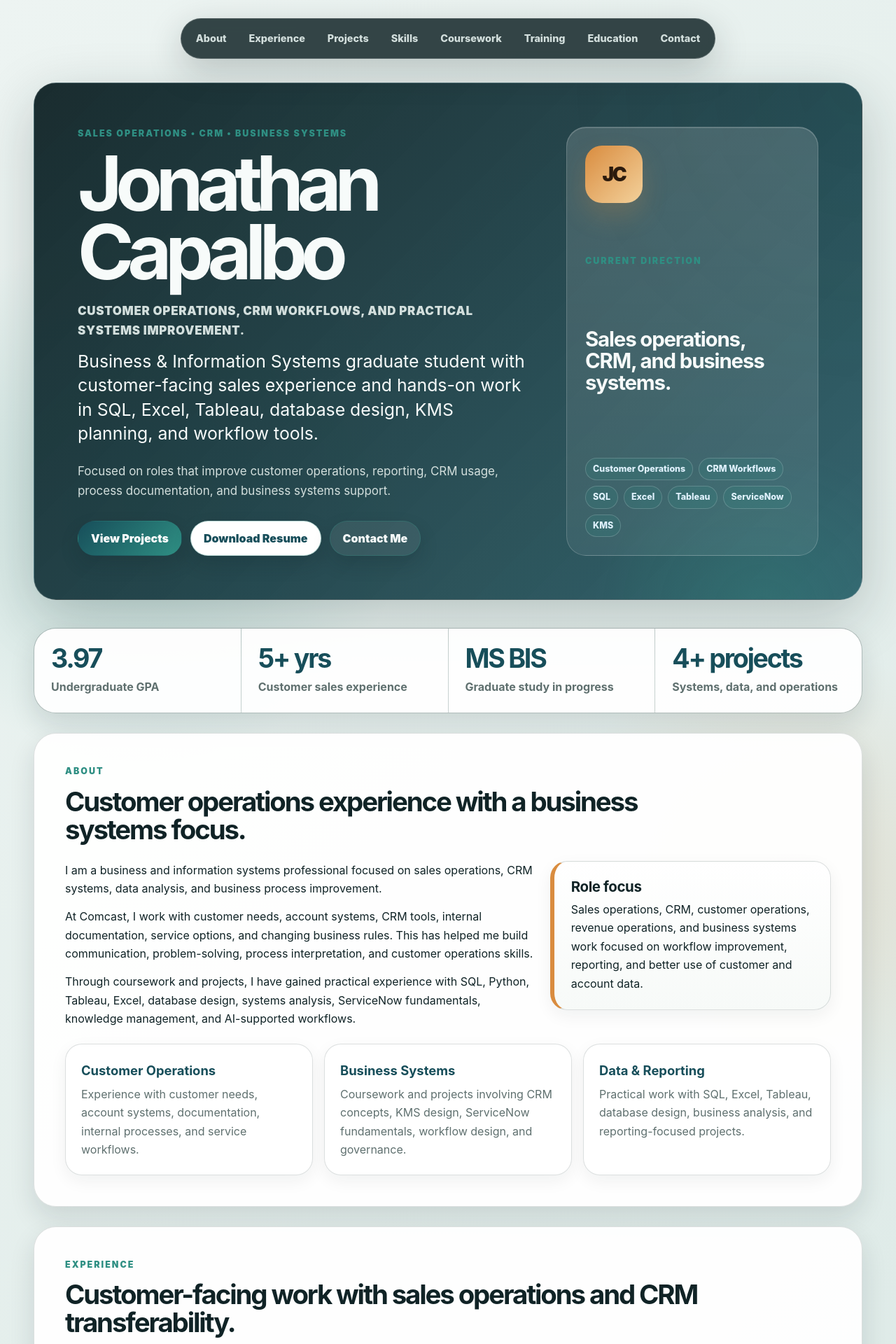
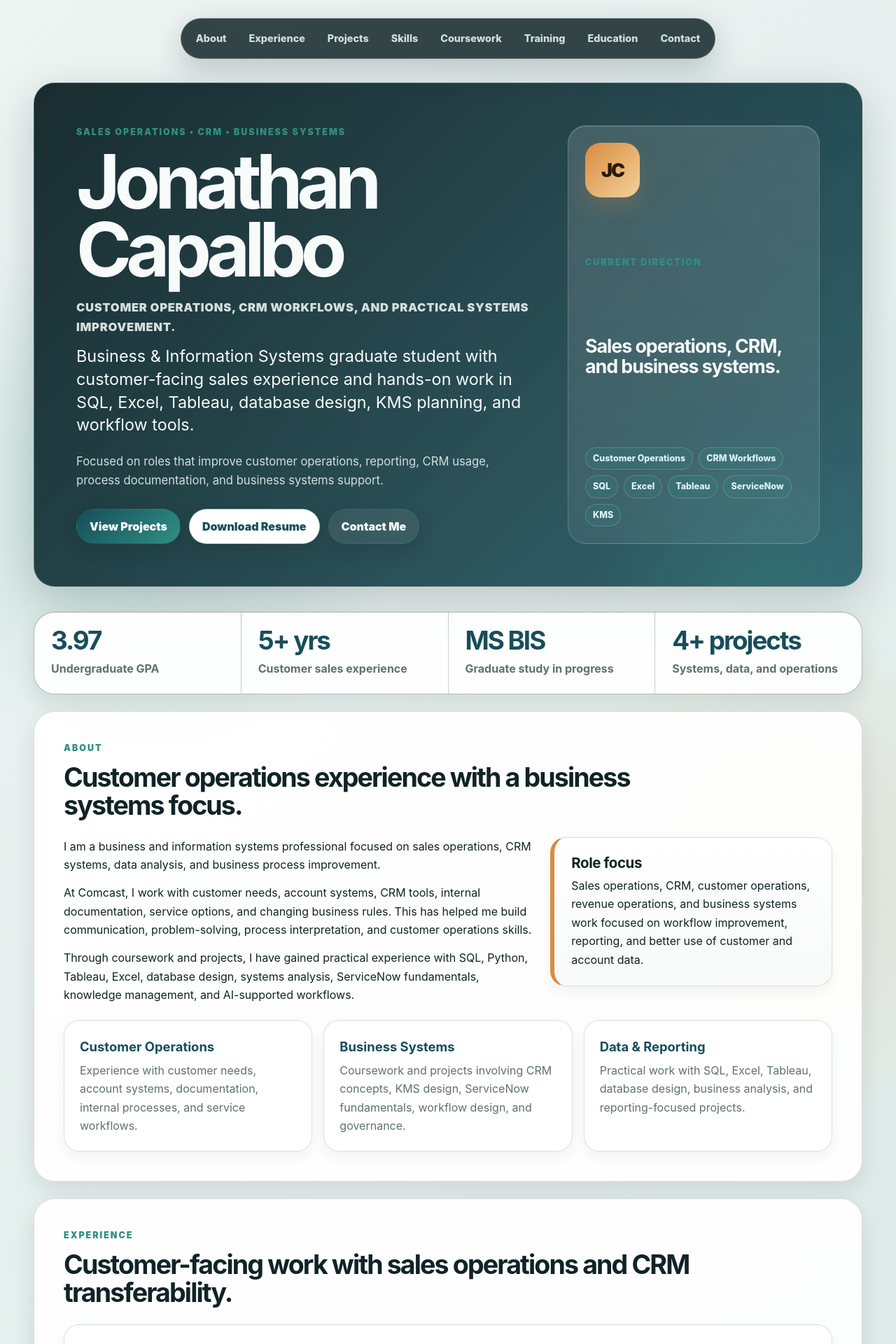
Before and after one commit to jon314159/JonathanCapalbo.me, a Jekyll site: the page index.html, which Jekyll copies as it is, in a window 1280 px wide. Shown: the top 1920 px of the page at 70% size. Built offline with Jekyll 4.4.1, drawn with Linux system fonts in a browser that asks for light colours.

Commit message:
Polish portfolio styling

```diff
--- a/assets/css/style.css
+++ b/assets/css/style.css
@@ -9,10 +9,10 @@
   --accent: #2f8f83;
   --accent-2: #174e5a;
   --accent-3: #d98c3f;
-  --shadow: 0 24px 80px rgba(16, 35, 38, 0.22);
-  --shadow-soft: 0 16px 36px rgba(16, 35, 38, 0.12);
-  --radius-xl: 32px;
-  --radius-lg: 24px;
+  --shadow: 0 20px 64px rgba(16, 35, 38, 0.20);
+  --shadow-soft: 0 12px 30px rgba(16, 35, 38, 0.10);
+  --radius-xl: 30px;
+  --radius-lg: 22px;
 }
 
 * { box-sizing: border-box; }
@@ -24,8 +24,8 @@
   line-height: 1.65;
   color: var(--text);
   background:
-    radial-gradient(circle at 16% 10%, rgba(47, 143, 131, 0.22), transparent 24rem),
-    radial-gradient(circle at 88% 18%, rgba(217, 140, 63, 0.16), transparent 22rem),
+    radial-gradient(circle at 16% 10%, rgba(47, 143, 131, 0.20), transparent 24rem),
+    radial-gradient(circle at 88% 18%, rgba(217, 140, 63, 0.14), transparent 22rem),
     linear-gradient(135deg, #edf4f2 0%, #dce9e6 46%, #f7f4ef 100%);
 }
 
@@ -35,8 +35,8 @@
   inset: 0;
   pointer-events: none;
   background-image:
-    linear-gradient(rgba(255, 255, 255, 0.04) 1px, transparent 1px),
-    linear-gradient(90deg, rgba(255, 255, 255, 0.04) 1px, transparent 1px);
+    linear-gradient(rgba(255, 255, 255, 0.035) 1px, transparent 1px),
+    linear-gradient(90deg, rgba(255, 255, 255, 0.035) 1px, transparent 1px);
   background-size: 52px 52px;
   mask-image: linear-gradient(to bottom, black, transparent 68%);
 }
@@ -67,7 +67,7 @@
   border-radius: 999px;
   background: rgba(16, 35, 38, 0.84);
   backdrop-filter: blur(18px);
-  box-shadow: 0 16px 50px rgba(16, 35, 38, 0.22);
+  box-shadow: 0 14px 42px rgba(16, 35, 38, 0.22);
 }
 
 nav a {
@@ -90,7 +90,7 @@
   overflow: hidden;
   border: 1px solid rgba(255, 255, 255, 0.16);
   border-radius: var(--radius-xl);
-  padding: clamp(28px, 5vw, 62px);
+  padding: clamp(30px, 5vw, 60px);
   color: var(--text-light);
   background:
     linear-gradient(135deg, rgba(16, 35, 38, 0.96), rgba(23, 78, 90, 0.86)),
@@ -105,10 +105,10 @@
   width: 520px;
   height: 520px;
   border-radius: 50%;
-  background: radial-gradient(circle, rgba(47, 143, 131, 0.28), transparent 66%);
+  background: radial-gradient(circle, rgba(47, 143, 131, 0.26), transparent 66%);
 }
 
-.hero-split { display: grid; grid-template-columns: minmax(0, 1.35fr) minmax(300px, 0.65fr); gap: clamp(24px, 4vw, 48px); align-items: stretch; }
+.hero-split { display: grid; grid-template-columns: minmax(0, 1.38fr) minmax(300px, 0.62fr); gap: clamp(24px, 4vw, 46px); align-items: stretch; }
 .hero-copy, .hero-panel { position: relative; z-index: 1; }
 
 .eyebrow, .card-kicker, .panel-label, .education-card span {
@@ -121,48 +121,49 @@
 }
 
 h1, h2, h3, p { overflow-wrap: break-word; }
-h1 { max-width: 780px; font-size: clamp(3.25rem, 9vw, 6.8rem); line-height: 0.9; letter-spacing: -0.085em; margin: 0 0 22px; }
-h2 { font-size: clamp(1.6rem, 3vw, 2.4rem); line-height: 1.05; letter-spacing: -0.055em; margin: 0 0 18px; }
+h1 { max-width: 780px; font-size: clamp(3.25rem, 9vw, 6.7rem); line-height: 0.9; letter-spacing: -0.075em; margin: 0 0 22px; }
+h2 { font-size: clamp(1.6rem, 3vw, 2.35rem); line-height: 1.07; letter-spacing: -0.05em; margin: 0 0 18px; }
 h3 { margin: 0 0 8px; font-size: 1.12rem; letter-spacing: -0.02em; }
 p { margin: 0 0 14px; }
 p:last-child, li:last-child { margin-bottom: 0; }
 
-.tagline { max-width: 820px; font-size: clamp(1.18rem, 2vw, 1.55rem); line-height: 1.38; color: var(--text-light); margin-bottom: 24px; }
-.value-line { color: #f3d19b; font-weight: 900; letter-spacing: 0.04em; text-transform: uppercase; font-size: 0.86rem; margin-bottom: 12px; }
-.hero-copy > p:not(.tagline):not(.eyebrow) { max-width: 760px; color: var(--muted-light); font-size: 1.06rem; }
+.tagline { max-width: 820px; font-size: clamp(1.15rem, 1.85vw, 1.46rem); line-height: 1.4; color: var(--text-light); margin-bottom: 22px; }
+.value-line { color: #f3d19b; font-weight: 900; letter-spacing: 0.04em; text-transform: uppercase; font-size: 0.84rem; margin-bottom: 12px; }
+.hero-copy > p:not(.tagline):not(.eyebrow) { max-width: 760px; color: var(--muted-light); font-size: 1.04rem; }
 
 .hero-panel {
   display: flex;
   flex-direction: column;
   justify-content: space-between;
-  min-height: 360px;
-  padding: 26px;
+  min-height: 320px;
+  padding: 24px;
   border: 1px solid rgba(255, 255, 255, 0.18);
-  border-radius: 28px;
-  background: linear-gradient(180deg, rgba(255, 255, 255, 0.16), rgba(255, 255, 255, 0.07));
+  border-radius: 26px;
+  background: linear-gradient(180deg, rgba(255, 255, 255, 0.15), rgba(255, 255, 255, 0.07));
   box-shadow: inset 0 1px 0 rgba(255, 255, 255, 0.2);
 }
 
 .profile-mark {
   display: grid;
   place-items: center;
-  width: 82px;
-  height: 82px;
-  border-radius: 24px;
+  width: 78px;
+  height: 78px;
+  border-radius: 22px;
   color: #2b1a0d;
   background: linear-gradient(135deg, var(--accent-3), #f3d19b);
-  font-size: 1.75rem;
+  font-size: 1.68rem;
   font-weight: 950;
   letter-spacing: -0.08em;
-  box-shadow: 0 18px 36px rgba(217, 140, 63, 0.22);
+  box-shadow: 0 16px 30px rgba(217, 140, 63, 0.20);
 }
 
-.hero-panel h2 { color: var(--text-light); font-size: clamp(1.45rem, 2.3vw, 2rem); letter-spacing: -0.04em; }
+.hero-panel h2 { color: var(--text-light); font-size: clamp(1.4rem, 2.1vw, 1.9rem); letter-spacing: -0.04em; }
 .badge-list, .tag-row { display: flex; flex-wrap: wrap; gap: 8px; }
 .badge-list span, .tag-row span, .course-list span { display: inline-flex; align-items: center; min-height: 30px; padding: 5px 10px; border-radius: 999px; font-size: 0.78rem; font-weight: 800; }
 .badge-list span { color: #e0f2fe; background: rgba(47, 143, 131, 0.18); border: 1px solid rgba(255, 255, 255, 0.18); }
 
-.button-row, .project-actions { display: flex; flex-wrap: wrap; gap: 12px; margin-top: 28px; }
+.button-row { display: flex; flex-wrap: wrap; gap: 12px; margin-top: 26px; }
+.project-actions { display: flex; flex-wrap: wrap; gap: 12px; margin-top: 16px; }
 .button {
   display: inline-flex;
   align-items: center;
@@ -176,11 +177,11 @@
   text-decoration: none;
   font-weight: 900;
   white-space: nowrap;
-  box-shadow: 0 12px 26px rgba(16, 35, 38, 0.18);
+  box-shadow: 0 10px 22px rgba(16, 35, 38, 0.16);
   transition: transform 160ms ease, box-shadow 160ms ease, background 160ms ease;
 }
 
-.button:hover, .button:focus-visible { color: var(--text-light); background: rgba(255, 255, 255, 0.14); outline: none; transform: translateY(-2px); box-shadow: 0 16px 32px rgba(16, 35, 38, 0.24); }
+.button:hover, .button:focus-visible { color: var(--text-light); background: rgba(255, 255, 255, 0.14); outline: none; transform: translateY(-2px); box-shadow: 0 14px 28px rgba(16, 35, 38, 0.22); }
 .button.primary { background: linear-gradient(135deg, var(--accent-2), var(--accent)); color: #ffffff; border-color: transparent; }
 .button.primary:hover, .button.primary:focus-visible { background: linear-gradient(135deg, #123f49, #26766d); }
 .button.secondary { background: #ffffff; color: var(--accent-2); }
@@ -200,11 +201,11 @@
 }
 
 section {
-  margin: 28px 0;
+  margin: 24px 0;
   background: var(--surface);
   border: 1px solid var(--border);
   border-radius: var(--radius-xl);
-  padding: clamp(26px, 4vw, 44px);
+  padding: clamp(26px, 4vw, 42px);
   box-shadow: var(--shadow-soft);
 }
 
@@ -213,9 +214,8 @@
 .section-heading p:not(.eyebrow) { color: var(--muted); font-size: 1.03rem; }
 
 .stats-strip { display: grid; grid-template-columns: repeat(4, 1fr); gap: 1px; overflow: hidden; padding: 0; background: var(--border); }
-.stats-strip div { padding: 24px; background: rgba(255, 255, 255, 0.96); transition: transform 180ms ease, box-shadow 180ms ease, border-color 180ms ease; }
-.stats-strip div:hover { transform: translateY(-4px); }
-.stats-strip strong { display: block; color: var(--accent-2); font-size: clamp(1.7rem, 3vw, 2.35rem); line-height: 1; letter-spacing: -0.06em; }
+.stats-strip div { padding: 22px 24px; background: rgba(255, 255, 255, 0.96); }
+.stats-strip strong { display: block; color: var(--accent-2); font-size: clamp(1.65rem, 3vw, 2.3rem); line-height: 1; letter-spacing: -0.055em; }
 .stats-strip span { display: block; margin-top: 8px; color: var(--muted); font-weight: 750; }
 
 .two-column { display: grid; grid-template-columns: minmax(0, 1.4fr) minmax(280px, 0.6fr); gap: 24px; align-items: start; }
@@ -223,7 +223,7 @@
   border: 1px solid var(--border);
   border-radius: var(--radius-lg);
   background: linear-gradient(180deg, #ffffff, #f7faf8);
-  box-shadow: 0 8px 24px rgba(16, 35, 38, 0.06);
+  box-shadow: 0 8px 20px rgba(16, 35, 38, 0.055);
   transition: transform 180ms ease, box-shadow 180ms ease, border-color 180ms ease;
 }
 
@@ -240,8 +240,9 @@
 
 .project-grid { display: grid; grid-template-columns: repeat(6, 1fr); gap: 18px; align-items: start; }
 .project-card { grid-column: span 3; position: relative; overflow: hidden; min-height: 0; padding: 24px; align-self: start; }
-.project-card::after { content: ""; position: absolute; inset: auto -20% -34% auto; width: 220px; height: 220px; border-radius: 50%; background: radial-gradient(circle, rgba(47, 143, 131, 0.14), transparent 68%); }
-.project-card:hover, .skill-column:hover, .education-card:hover, .course-card:hover, .proof-card:hover { transform: translateY(-4px); border-color: rgba(23, 78, 90, 0.28); box-shadow: 0 20px 44px rgba(16, 35, 38, 0.12); }
+.project-card > * { position: relative; z-index: 1; }
+.project-card::after { content: ""; position: absolute; z-index: 0; inset: auto -20% -34% auto; width: 220px; height: 220px; border-radius: 50%; background: radial-gradient(circle, rgba(47, 143, 131, 0.12), transparent 68%); }
+.project-card:hover, .skill-column:hover, .education-card:hover, .course-card:hover, .proof-card:hover { transform: translateY(-3px); border-color: rgba(23, 78, 90, 0.28); box-shadow: 0 16px 34px rgba(16, 35, 38, 0.11); }
 .featured-card { grid-column: span 6; min-height: 230px; color: var(--text-light); background: linear-gradient(135deg, rgba(16, 35, 38, 0.96), rgba(23, 78, 90, 0.88)), radial-gradient(circle at 80% 20%, rgba(47, 143, 131, 0.28), transparent 28rem); border-color: rgba(47, 143, 131, 0.18); }
 .featured-card p { color: var(--muted-light); }
 .featured-card h3 { color: #ffffff; font-size: 1.55rem; }
@@ -267,21 +268,21 @@
 
 .cta-section { display: flex; align-items: center; justify-content: space-between; gap: 24px; color: var(--text-light); background: linear-gradient(135deg, rgba(23, 78, 90, 0.96), rgba(47, 143, 131, 0.88)), radial-gradient(circle at top right, rgba(255, 255, 255, 0.2), transparent 20rem); border-color: rgba(255, 255, 255, 0.18); }
 .cta-section h2, .cta-section .eyebrow, .cta-section p { color: #ffffff; }
-.cta-section .button, .cta-section .button.primary { flex: 0 0 auto; min-width: 190px; background: #ffffff; color: var(--accent-2); border: 1px solid rgba(255, 255, 255, 0.9); box-shadow: 0 14px 30px rgba(16, 35, 38, 0.22); }
+.cta-section .button, .cta-section .button.primary { flex: 0 0 auto; min-width: 190px; background: #ffffff; color: var(--accent-2); border: 1px solid rgba(255, 255, 255, 0.9); box-shadow: 0 12px 26px rgba(16, 35, 38, 0.20); }
 .cta-section .button:hover, .cta-section .button:focus-visible, .cta-section .button.primary:hover, .cta-section .button.primary:focus-visible { background: #f7faf8; color: #123f49; }
 
 .contact-section { display: grid; grid-template-columns: minmax(0, 0.9fr) minmax(320px, 1.1fr); gap: 24px; align-items: center; }
 .contact-cards { grid-template-columns: 1fr; }
-.contact-cards a, .contact-cards span { display: flex; align-items: center; justify-content: space-between; gap: 12px; padding: 18px 20px; border: 1px solid var(--border); border-radius: 18px; background: #ffffff; text-decoration: none; font-weight: 850; box-shadow: 0 8px 22px rgba(16, 35, 38, 0.06); }
+.contact-cards a, .contact-cards span { display: flex; align-items: center; justify-content: space-between; gap: 12px; padding: 18px 20px; border: 1px solid var(--border); border-radius: 18px; background: #ffffff; text-decoration: none; font-weight: 850; box-shadow: 0 8px 20px rgba(16, 35, 38, 0.06); }
 .contact-cards a::after { content: "↗"; opacity: 0.65; }
 .contact-cards a[href^="mailto"]::after { content: "Email"; font-size: 0.8rem; text-transform: uppercase; letter-spacing: 0.1em; }
 
-.hero-copy, .hero-panel, section { animation: riseIn 550ms ease both; }
-main section:nth-of-type(2) { animation-delay: 80ms; }
-main section:nth-of-type(3) { animation-delay: 140ms; }
-main section:nth-of-type(4) { animation-delay: 200ms; }
-main section:nth-of-type(5) { animation-delay: 260ms; }
-@keyframes riseIn { from { opacity: 0; transform: translateY(16px); } to { opacity: 1; transform: translateY(0); } }
+.hero-copy, .hero-panel, section { animation: riseIn 500ms ease both; }
+main section:nth-of-type(2) { animation-delay: 70ms; }
+main section:nth-of-type(3) { animation-delay: 120ms; }
+main section:nth-of-type(4) { animation-delay: 170ms; }
+main section:nth-of-type(5) { animation-delay: 220ms; }
+@keyframes riseIn { from { opacity: 0; transform: translateY(14px); } to { opacity: 1; transform: translateY(0); } }
 
 @media (min-width: 1280px) {
   header, main, footer { width: min(1480px, calc(100% - 96px)); }
@@ -295,8 +296,8 @@
 
 @media (min-width: 1700px) {
   header, main, footer { width: min(1640px, calc(100% - 128px)); }
-  .hero { padding: clamp(52px, 5vw, 84px); }
-  section { padding: clamp(38px, 3.5vw, 58px); }
+  .hero { padding: clamp(50px, 5vw, 80px); }
+  section { padding: clamp(36px, 3.5vw, 54px); }
 }
 
 @media (max-width: 1100px) {
```
